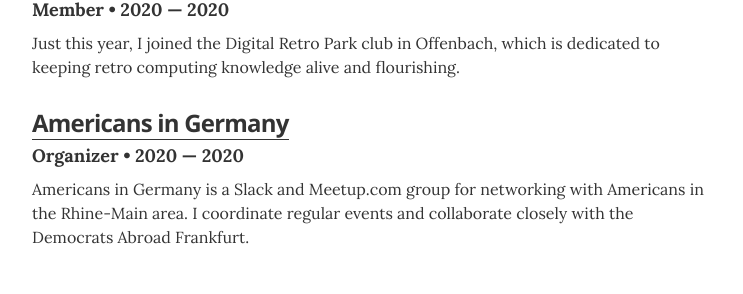
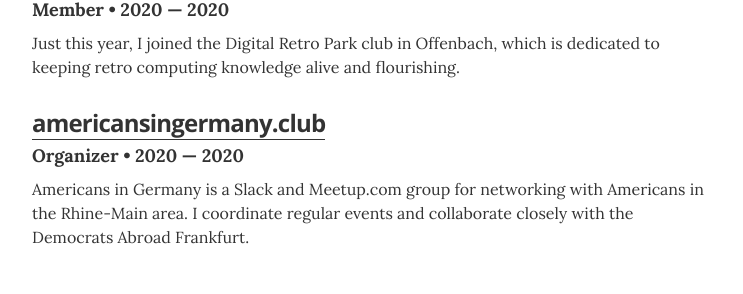
Before and after one commit to BrianInGermany/brian-profile, a Jekyll site: the page built from index.html, in a window 1280 px wide. Shown: the part 1893-2187 px from the top of the page, without its empty margins (268-1011 px from the left). Built offline with Jekyll 4.4.1, drawn with Linux system fonts in a browser that asks for light colours.

```diff
--- a/_data/associations.yml
+++ b/_data/associations.yml
@@ -14,7 +14,7 @@
   url: https://digitalretropark.de/
   summary: Just this year, I joined the Digital Retro Park club in Offenbach, which is dedicated to keeping retro computing knowledge alive and flourishing.
 
-- organization: Americans in Germany
+- organization: americansingermany.club
   role: Organizer
   year: 2020 &mdash; 2020
   url: https://americansingermany.club/
```
